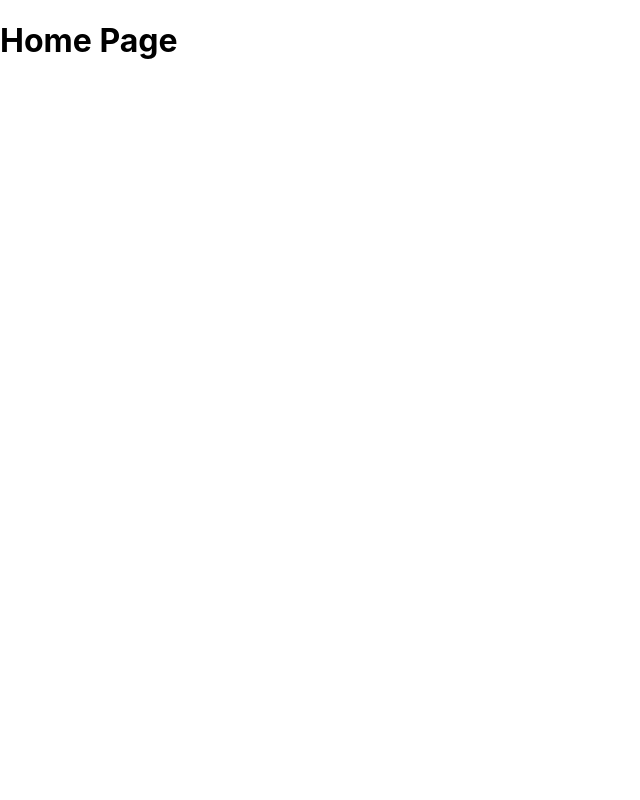
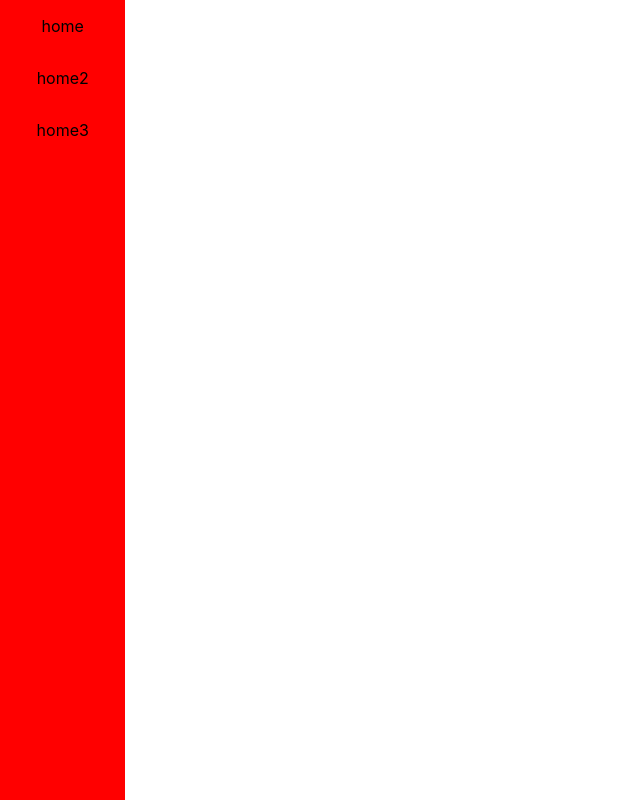
Before and after one commit to theodac/Transdev, a React (Create React App) app in the folder client/: page / in a window 1280 px wide. Shown: the whole page, without its empty margins (0-640 px from the left). Built offline with nearby package versions, Linux system fonts and the light colour scheme.

Commit message:
create side bar & hover

```diff
--- a/client/package.json
+++ b/client/package.json
@@ -6,6 +6,7 @@
     "@testing-library/jest-dom": "^5.16.4",
     "@testing-library/react": "^13.1.1",
     "@testing-library/user-event": "^13.5.0",
+    "node-sass": "^7.0.1",
     "react": "^18.0.0",
     "react-dom": "^18.0.0",
     "react-router-dom": "^6.3.0",
--- /dev/null
+++ b/client/src/components/basicCard.jsx
@@ -0,0 +1,19 @@
+export default function BasicCard(bgColor) {
+    console.log(bgColor);
+    return (
+        <div className="scrollBar" style={{ backgroundColor : bgColor }}>
+            <div className="homeConainer">
+                <h2>Home</h2>
+                <p>azezretyutiyoumiutythrgez</p>
+            </div>
+            <div className="home2Conainer">
+                <h2>Home2</h2>
+                <p>azezretyutiyoumiutythrgez</p>
+            </div>
+            <div className="home3Conainer">
+                <h2>Home3</h2>
+                <p>azezretyutiyoumiutythrgez</p>
+            </div>
+      </div>
+    )
+}
--- a/client/src/pages/home/index.js
+++ b/client/src/pages/home/index.js
@@ -1,9 +1,36 @@
 import React from "react";
+import "../../styles/pages/home.scss";
+import BasicCard from "../../components/basicCard";
+const HomePage = () => {
+  function appear() {
+    const sideBar = document.querySelector(".scrollBar");
+    sideBar.classList.add("active");
+  }
+  function disappear() {
+    const sideBar = document.querySelector(".scrollBar");
+    sideBar.classList.remove("active");
+  }
 
-const HomePage = () => {
   return (
-    <div>
-      <h1>Home Page</h1>
+    <div className="wrap">
+      <div className="left">
+        <div className="top">
+          <p className="parent" onMouseOver={appear} onMouseLeave={disappear}>
+            home
+            <BasicCard bgColor={"#333333"} />
+          </p>
+          <p onMouseOver={appear} onMouseLeave={disappear}>
+            home2
+            <BasicCard />
+          </p>
+          <p onMouseOver={appear} onMouseLeave={disappear}>
+            home3
+            <BasicCard />
+          </p>
+        </div>
+        <div className="bottom"></div>
+      </div>
+      <div className="right"></div>
     </div>
   );
 };
--- /dev/null
+++ b/client/src/styles/pages/home.scss
@@ -0,0 +1,61 @@
+.wrap {
+    height: 100vh;
+    margin: 0 auto;
+    display: flex;
+    align-items: center;
+    justify-content: space-between;
+    position: relative;
+    .left{
+        background-color: red;
+        position: relative;
+        z-index: 10;
+        width: 10vw;
+        height: 100vh;
+        .top {
+            display: flex;
+            flex-direction: column;
+            text-align: center;
+            p{
+                margin-bottom: 1rem;
+                color: black;
+                text-decoration: none;
+                cursor: pointer;
+        }
+        }
+    }
+    .right {
+    background-color: white;
+        width: 92%;
+        height: 100vh;
+    }
+    .scrollBar {
+        background-color: green;
+        top: 0;
+        width: 200px;
+        z-index: 9;
+        position: absolute;
+        margin-left: 9vw;
+        opacity: 0;
+        transition: all .6s ease;
+        max-height: 100vh;
+        overflow-y: auto;
+        &::-webkit-scrollbar {
+            display: none; /* for Chrome, Safari, and Opera */
+          }
+    }
+    .active {
+        margin-left: 9.8vw;
+        opacity: 1;
+        transition: all 0.6s ease;
+    }
+}
+
+.orange {
+    color: orange;
+}
+.rose {
+    color: pink;
+}
+.bleu {
+    color: blue;
+}
```
Also changed, not shown: 1 other file (tests, documents, lock files or other folders).
